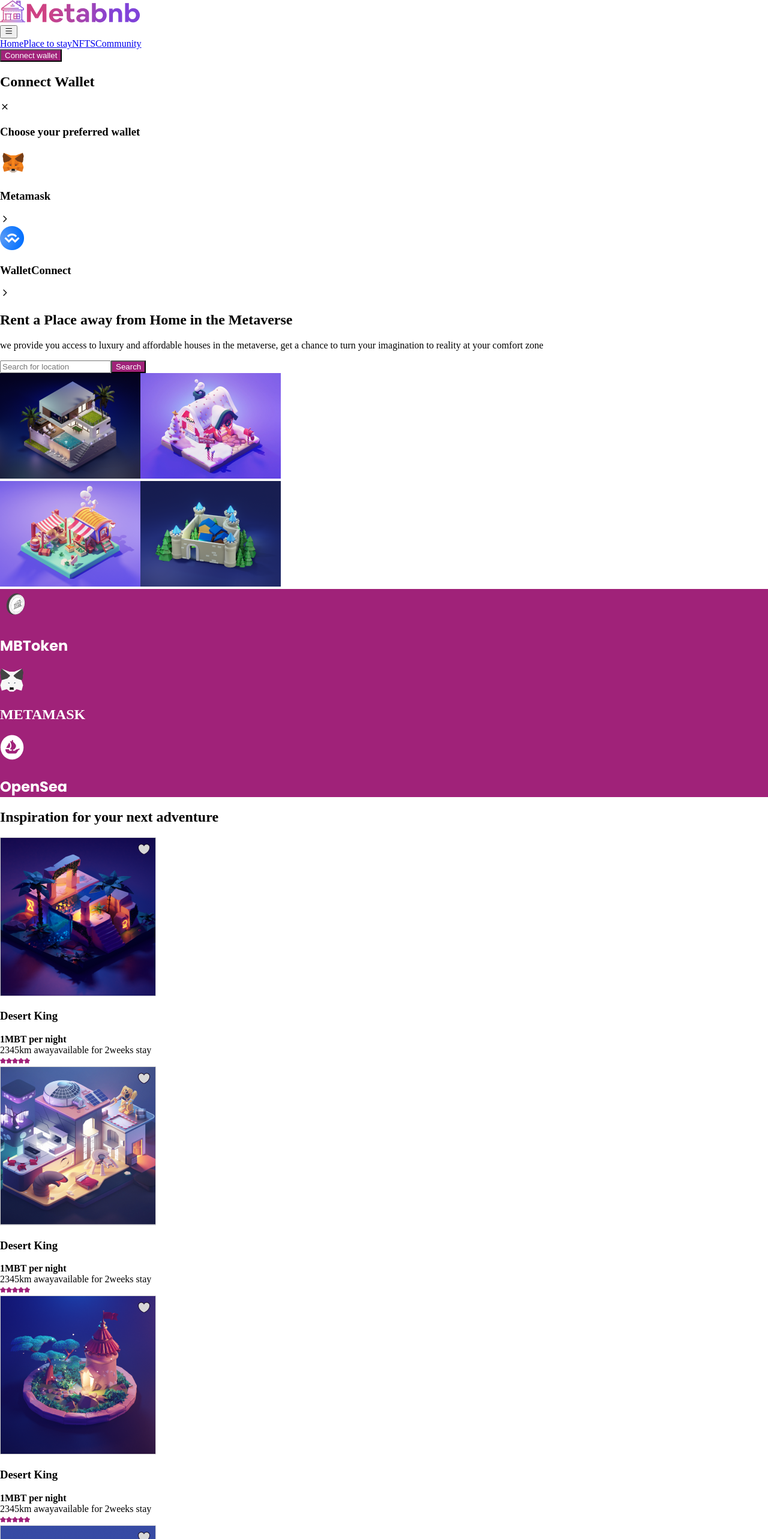
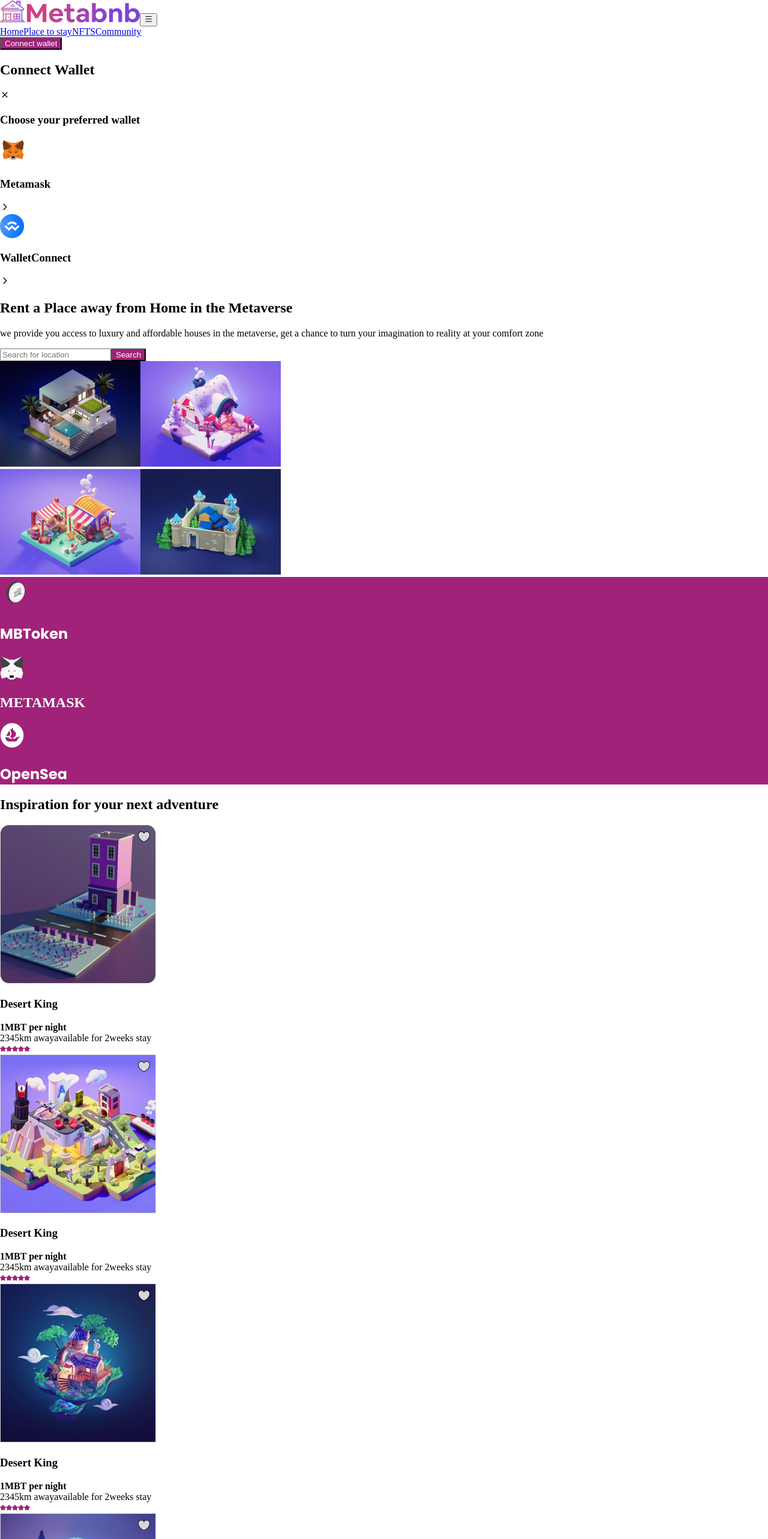
Before and after one commit to c-blaq/hng-metabnb, a React (Create React App) app: page / in a window 1280 px wide. Shown: the top 2566 px of the page at 60% size. Built offline with nearby package versions, Linux system fonts and the light colour scheme; a web font is replaced by a local one.

Commit message:
refactor: improve responsiveness

```diff
--- a/src/component/Header.jsx
+++ b/src/component/Header.jsx
@@ -14,14 +14,14 @@
   const [isOpen, setIsOpen] = useState(false);
   const [modalOpen, setModalOpen] = useState(false);
   return (
-    <header className="flex justify-between relative md:overflow-hidden gap-2 lg:gap-0 items-center pt-5 sm:pt-8 lg:pt-11 px-4 sm:px-6 lg:px-20 xl:px-[100px]">
-      <div className="flex items-end gap-[2px]">
+    <header className="flex justify-between relative z-[200] md:overflow-hidden gap-2 lg:gap-0 items-center pt-5 sm:pt-8 lg:pt-11 px-4 sm:px-6 lg:px-20 xl:px-[100px]">
+      <Link to="/" className="flex items-end gap-[2px]">
         <img
           src={"/assets/images/metabnb-logo.png"}
           alt="metabnb Logo"
           className="h-4 sm:h-6 lg:h-8"
         />
-      </div>
+      </Link>
 
       <button
         className="block md:hidden text-2xl"
--- a/src/component/Modal/Modal.jsx
+++ b/src/component/Modal/Modal.jsx
@@ -15,8 +15,8 @@
   ];
   return (
     <div
-      className={`fixed bg-modalBg transition duration-200 ease-in-out ${
-        modalOpen ? "opacity-1 z-[100]" : "opacity-0 -z-[100]"
+      className={`fixed bg-modalBg transition duration-500 ease-in-out ${
+        modalOpen ? "opacity-1 z-[1000]" : "hidden"
       }  top-0 bottom-0 left-0 right-0 flex items-center justify-center`}
     >
       <div className="bg-white px-4 pb-6 md:px-8 sm:pb-8 rounded-2xl max-w-[600px] w-5/6 sm:w-7/12">
--- a/src/container/home/Adventure.jsx
+++ b/src/container/home/Adventure.jsx
@@ -9,8 +9,8 @@
         Inspiration for your next adventure
       </h2>
       <div className="grid gap-6 sm:grid-cols-2 md:grid-cols-3 lg:grid-cols-4">
-        {NFTS.slice(0, 8)
-          .reverse()
+        {NFTS.reverse()
+          .slice(0, 8)
           .map(({ image, title, price, distance, availability, id }) => (
             <NftCard
               key={id}
--- a/src/container/home/Intro.jsx
+++ b/src/container/home/Intro.jsx
@@ -15,7 +15,7 @@
           </span>
         </h1>
 
-        <p className="text-base sm:text-xl xl:text-2xl leading-9 mt-6 mb-8 md:my-12 pr-[10px]">
+        <p className="text-base sm:text-xl xl:text-2xl leading-9 mt-6 mb-8 md:mt-10 md:mb-12 pr-[10px]">
           we provide you access to luxury and affordable houses in the
           metaverse, get a chance to turn your imagination to reality at your
           comfort zone
--- a/src/container/placeToStay/Locations.jsx
+++ b/src/container/placeToStay/Locations.jsx
@@ -13,14 +13,14 @@
     "Farm",
   ];
   return (
-    <div className="text-sm md:text-base flex-wrap text-black xl:text-xl flex items-center justify-between gap-4 md:gap-0 my-7 md:mt-14 xl:mt-28 xl:mb-16">
-      <div className="flex flex-wrap justify-center gap-2 sm:gap-x-4 xl:gap-12">
-        {LOCATIONS.map((location) => (
-          <Link>{location}</Link>
+    <div className="flex-wrap text-black  flex items-center justify-between gap-4 md:gap-0 my-7 md:mt-14 xl:mt-28 xl:mb-16">
+      <div className="flex text-sm lg:text-lg xl:text-xl flex-wrap justify-center gap-2 sm:gap-x-4 xl:gap-12">
+        {LOCATIONS.map((location, index) => (
+          <Link key={index}>{location}</Link>
         ))}
       </div>
 
-      <div className="flex items-center gap-5 xl:gap-10 xl:mr-12  border border-[#B4B4B4] rounded-lg md:rounded-2xl p-2 md:py-3 md:px-4">
+      <div className="flex items-center gap-5 xl:gap-10 xl:mr-12 text-sm lg:text-base  border border-[#B4B4B4] rounded-lg md:rounded-2xl p-2 md:py-3 md:px-4">
         <span>Location</span>
         <img src="/assets/images/setting.png" alt="setting icon" />
       </div>
```
